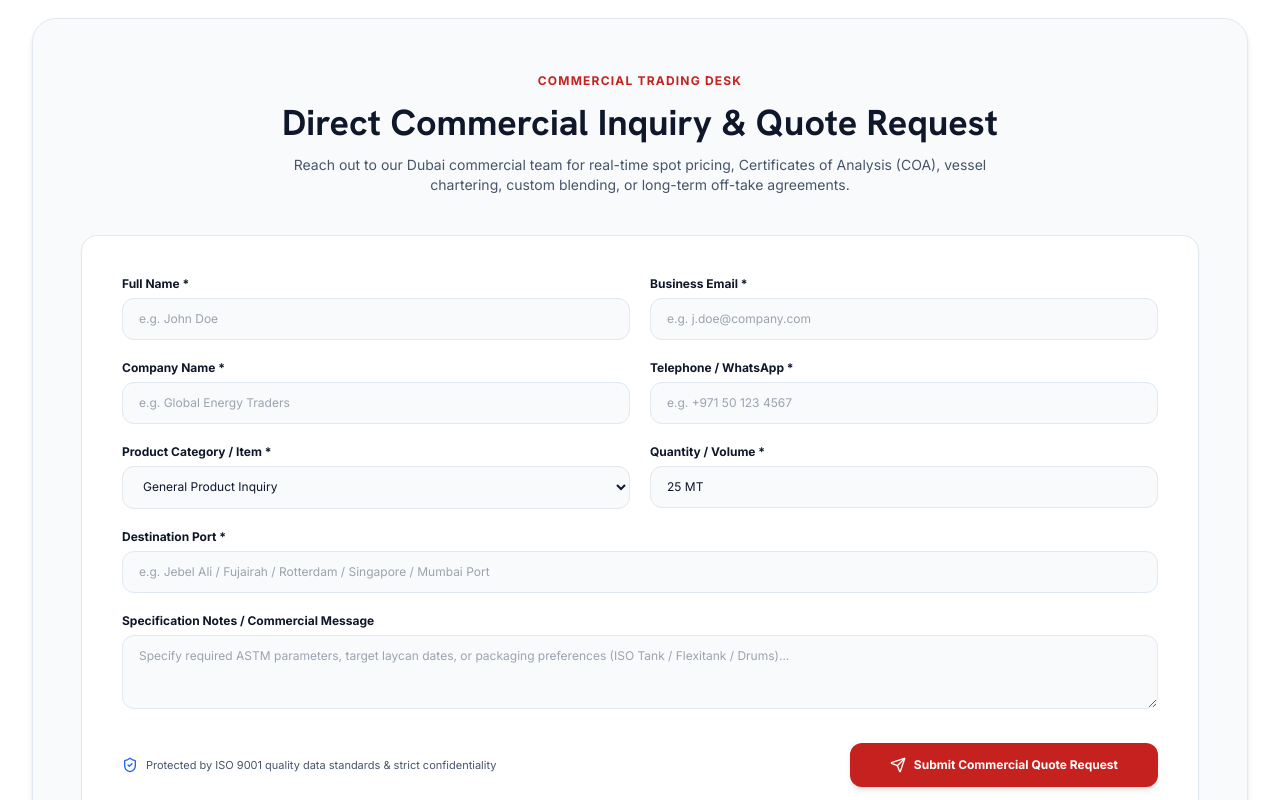
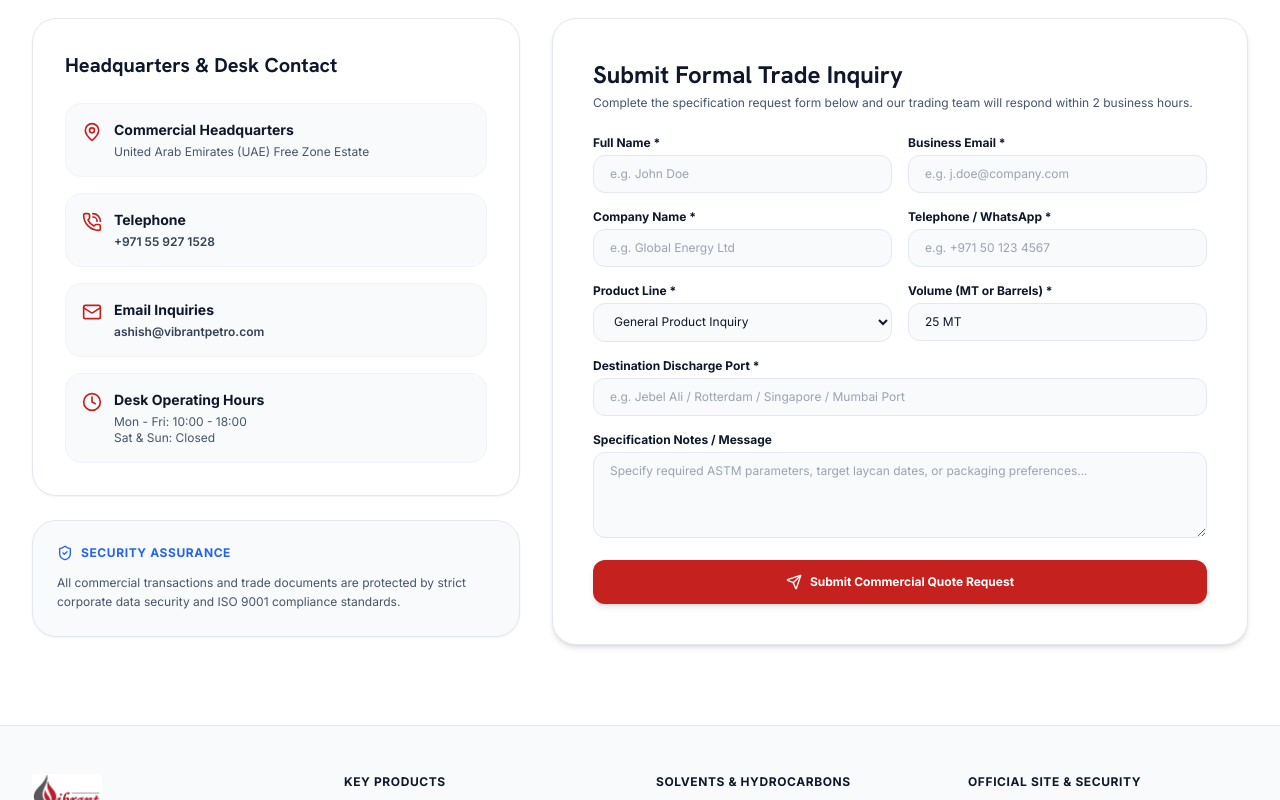
Before and after one commit to BARAD-IDRISH/vibrant-petrochem, a Next.js app: page / in a window 1280 px wide. Shown: the part 3580-4380 px from the top of the page. Built offline with nearby package versions, Linux system fonts and the light colour scheme.

Commit message:
Update Home Direct Inquiry section to match exact 2-column contact layout

```diff
--- a/components/HomeDirectInquiry.tsx
+++ b/components/HomeDirectInquiry.tsx
@@ -1,8 +1,8 @@
 'use client';
 
 import React, { useState } from 'react';
-import { PRODUCTS } from '@/lib/data';
-import { Send, CheckCircle2, ShieldCheck, Mail, PhoneCall } from 'lucide-react';
+import { COMPANY_INFO, PRODUCTS } from '@/lib/data';
+import { PhoneCall, Mail, MapPin, Clock, Send, CheckCircle2, ShieldCheck } from 'lucide-react';
 import { QuoteRequestSchema } from '@/lib/schemas';
 import { z } from 'zod';
 
@@ -48,110 +48,150 @@ export const HomeDirectInquiry: React.FC = () => {
 
   return (
     <section className="max-w-7xl mx-auto px-4 sm:px-6 lg:px-8 pb-20 pt-8">
-      <div className="bg-[#F8FAFC] text-[#0F172A] p-8 sm:p-12 rounded-3xl border border-[#E2E8F0] shadow-md">
-        <div className="max-w-3xl mx-auto text-center space-y-3 mb-10">
-          <span className="text-xs font-bold uppercase tracking-widest text-[#C5221F]">
-            Commercial Trading Desk
-          </span>
-          <h2 className="text-2xl sm:text-4xl font-bold font-display text-[#0F172A]">
-            Direct Commercial Inquiry & Quote Request
-          </h2>
-          <p className="text-xs sm:text-sm text-[#475569] font-normal leading-relaxed">
-            Reach out to our Dubai commercial team for real-time spot pricing, Certificates of Analysis (COA), vessel chartering, custom blending, or long-term off-take agreements.
+      <div className="grid grid-cols-1 lg:grid-cols-12 gap-8 items-start">
+        {/* Left Column: Headquarters & Desk Contact Info */}
+        <div className="lg:col-span-5 space-y-6">
+          <div className="bg-white p-8 rounded-3xl border border-slate-200 shadow-sm space-y-6">
+            <h2 className="text-xl font-bold font-display text-slate-900">Headquarters & Desk Contact</h2>
+
+            <div className="space-y-4 text-xs text-slate-600">
+              <div className="flex items-start space-x-3 p-4 bg-slate-50 rounded-2xl border border-slate-100">
+                <MapPin className="w-5 h-5 text-[#C5221F] shrink-0 mt-0.5" />
+                <div>
+                  <div className="font-bold text-slate-900 text-sm">Commercial Headquarters</div>
+                  <div className="mt-1 text-slate-600">{COMPANY_INFO.address}</div>
+                </div>
+              </div>
+
+              <div className="flex items-start space-x-3 p-4 bg-slate-50 rounded-2xl border border-slate-100">
+                <PhoneCall className="w-5 h-5 text-[#C5221F] shrink-0 mt-0.5" />
+                <div>
+                  <div className="font-bold text-slate-900 text-sm">Telephone</div>
+                  <a href={`tel:${COMPANY_INFO.phone.replace(/\s+/g, '')}`} className="mt-1 block hover:text-[#C5221F] font-semibold text-slate-700 transition-colors">
+                    {COMPANY_INFO.phone}
+                  </a>
+                </div>
+              </div>
+
+              <div className="flex items-start space-x-3 p-4 bg-slate-50 rounded-2xl border border-slate-100">
+                <Mail className="w-5 h-5 text-[#C5221F] shrink-0 mt-0.5" />
+                <div>
+                  <div className="font-bold text-slate-900 text-sm">Email Inquiries</div>
+                  <a href={`mailto:${COMPANY_INFO.email}`} className="mt-1 block hover:text-[#C5221F] font-semibold text-slate-700 transition-colors">
+                    {COMPANY_INFO.email}
+                  </a>
+                </div>
+              </div>
+
+              <div className="flex items-start space-x-3 p-4 bg-slate-50 rounded-2xl border border-slate-100">
+                <Clock className="w-5 h-5 text-[#C5221F] shrink-0 mt-0.5" />
+                <div>
+                  <div className="font-bold text-slate-900 text-sm">Desk Operating Hours</div>
+                  <div className="mt-1 text-slate-600">{COMPANY_INFO.hours.weekdays}</div>
+                  <div className="text-slate-600">{COMPANY_INFO.hours.saturday}</div>
+                </div>
+              </div>
+            </div>
+          </div>
+
+          <div className="bg-[#F8FAFC] text-[#0F172A] p-6 rounded-3xl shadow-sm space-y-3 border border-[#E2E8F0]">
+            <div className="flex items-center space-x-2 text-xs font-bold text-[#2563EB] uppercase tracking-wider">
+              <ShieldCheck className="w-4 h-4" />
+              <span>Security Assurance</span>
+            </div>
+            <p className="text-xs text-[#475569] leading-relaxed">
+              All commercial transactions and trade documents are protected by strict corporate data security and ISO 9001 compliance standards.
             </p>
           </div>
+        </div>
+
+        {/* Right Column: Direct Trade Inquiry Form */}
+        <div className="lg:col-span-7">
+          <div className="bg-white p-8 sm:p-10 rounded-3xl border border-[#E2E8F0] shadow-md">
+            <h2 className="text-2xl font-bold font-display text-[#0F172A] mb-1">Submit Formal Trade Inquiry</h2>
+            <p className="text-xs text-[#475569] mb-6">
+              Complete the specification request form below and our trading team will respond within 2 business hours.
+            </p>
 
             {submitSuccess ? (
-          <div className="bg-emerald-50 border border-emerald-200 text-emerald-900 p-8 sm:p-12 rounded-2xl text-center space-y-4 max-w-2xl mx-auto shadow-sm">
-            <CheckCircle2 className="w-14 h-14 text-emerald-600 mx-auto" />
-            <h3 className="text-2xl font-bold font-display">Inquiry Transmitted Successfully</h3>
-            <p className="text-xs sm:text-sm text-emerald-700 max-w-md mx-auto leading-relaxed">
-              Thank you for contacting Vibrant Petrochem FZE. Our commercial desk has logged your request and will transmit official product specification sheets & freight quotes shortly.
+              <div className="bg-emerald-50 border border-emerald-200 text-emerald-900 p-8 rounded-2xl text-center space-y-4">
+                <CheckCircle2 className="w-12 h-12 text-emerald-600 mx-auto" />
+                <h3 className="text-xl font-bold font-display">Inquiry Received Successfully</h3>
+                <p className="text-xs text-emerald-700 max-w-md mx-auto">
+                  Thank you for contacting Vibrant Petrochem FZE. Our commercial trading desk has received your request and will transmit product specification sheets shortly.
                 </p>
                 <button
-              onClick={() => {
-                setSubmitSuccess(false);
-                setFormData({
-                  fullName: '',
-                  email: '',
-                  phone: '',
-                  companyName: '',
-                  product: '',
-                  volumeMT: '25 MT',
-                  destinationPort: '',
-                  additionalNotes: '',
-                });
-              }}
-              className="bg-emerald-600 hover:bg-emerald-700 text-white text-xs font-bold px-8 py-3 rounded-xl transition-colors shadow-sm mt-2"
+                  onClick={() => setSubmitSuccess(false)}
+                  className="bg-emerald-600 hover:bg-emerald-700 text-white text-xs font-bold px-6 py-2.5 rounded-xl transition-colors shadow-sm"
                 >
-              Submit Another Trade Request
+                  Submit Another Inquiry
                 </button>
               </div>
             ) : (
-          <form onSubmit={handleSubmit} className="bg-white p-6 sm:p-10 rounded-2xl border border-[#E2E8F0] shadow-sm space-y-5">
-            <div className="grid grid-cols-1 sm:grid-cols-2 gap-5">
+              <form onSubmit={handleSubmit} className="space-y-4">
+                <div className="grid grid-cols-1 sm:grid-cols-2 gap-4">
                   <div>
-                <label className="block text-xs font-bold text-[#0F172A] mb-1.5">Full Name *</label>
+                    <label className="block text-xs font-bold text-[#0F172A] mb-1">Full Name *</label>
                     <input
                       type="text"
                       required
                       value={formData.fullName}
                       onChange={(e) => setFormData({ ...formData, fullName: e.target.value })}
                       placeholder="e.g. John Doe"
-                  className="w-full bg-[#F8FAFC] border border-[#E2E8F0] rounded-xl px-4 py-3 text-xs text-[#0F172A] focus:outline-none focus:border-[#C5221F] transition-colors"
+                      className="w-full bg-[#F8FAFC] border border-[#E2E8F0] rounded-xl px-4 py-2.5 text-xs text-[#0F172A] focus:outline-none focus:border-[#C5221F]"
                     />
                     {formErrors.fullName && <p className="text-[10px] text-red-600 mt-1">{formErrors.fullName}</p>}
                   </div>
 
                   <div>
-                <label className="block text-xs font-bold text-[#0F172A] mb-1.5">Business Email *</label>
+                    <label className="block text-xs font-bold text-[#0F172A] mb-1">Business Email *</label>
                     <input
                       type="email"
                       required
                       value={formData.email}
                       onChange={(e) => setFormData({ ...formData, email: e.target.value })}
                       placeholder="e.g. j.doe@company.com"
-                  className="w-full bg-[#F8FAFC] border border-[#E2E8F0] rounded-xl px-4 py-3 text-xs text-[#0F172A] focus:outline-none focus:border-[#C5221F] transition-colors"
+                      className="w-full bg-[#F8FAFC] border border-[#E2E8F0] rounded-xl px-4 py-2.5 text-xs text-[#0F172A] focus:outline-none focus:border-[#C5221F]"
                     />
                     {formErrors.email && <p className="text-[10px] text-red-600 mt-1">{formErrors.email}</p>}
                   </div>
                 </div>
 
-            <div className="grid grid-cols-1 sm:grid-cols-2 gap-5">
+                <div className="grid grid-cols-1 sm:grid-cols-2 gap-4">
                   <div>
-                <label className="block text-xs font-bold text-[#0F172A] mb-1.5">Company Name *</label>
+                    <label className="block text-xs font-bold text-[#0F172A] mb-1">Company Name *</label>
                     <input
                       type="text"
                       required
                       value={formData.companyName}
                       onChange={(e) => setFormData({ ...formData, companyName: e.target.value })}
-                  placeholder="e.g. Global Energy Traders"
-                  className="w-full bg-[#F8FAFC] border border-[#E2E8F0] rounded-xl px-4 py-3 text-xs text-[#0F172A] focus:outline-none focus:border-[#C5221F] transition-colors"
+                      placeholder="e.g. Global Energy Ltd"
+                      className="w-full bg-[#F8FAFC] border border-[#E2E8F0] rounded-xl px-4 py-2.5 text-xs text-[#0F172A] focus:outline-none focus:border-[#C5221F]"
                     />
                     {formErrors.companyName && <p className="text-[10px] text-red-600 mt-1">{formErrors.companyName}</p>}
                   </div>
 
                   <div>
-                <label className="block text-xs font-bold text-[#0F172A] mb-1.5">Telephone / WhatsApp *</label>
+                    <label className="block text-xs font-bold text-[#0F172A] mb-1">Telephone / WhatsApp *</label>
                     <input
                       type="text"
                       required
                       value={formData.phone}
                       onChange={(e) => setFormData({ ...formData, phone: e.target.value })}
                       placeholder="e.g. +971 50 123 4567"
-                  className="w-full bg-[#F8FAFC] border border-[#E2E8F0] rounded-xl px-4 py-3 text-xs text-[#0F172A] focus:outline-none focus:border-[#C5221F] transition-colors"
+                      className="w-full bg-[#F8FAFC] border border-[#E2E8F0] rounded-xl px-4 py-2.5 text-xs text-[#0F172A] focus:outline-none focus:border-[#C5221F]"
                     />
                     {formErrors.phone && <p className="text-[10px] text-red-600 mt-1">{formErrors.phone}</p>}
                   </div>
                 </div>
 
-            <div className="grid grid-cols-1 sm:grid-cols-2 gap-5">
+                <div className="grid grid-cols-1 sm:grid-cols-2 gap-4">
                   <div>
-                <label className="block text-xs font-bold text-[#0F172A] mb-1.5">Product Category / Item *</label>
+                    <label className="block text-xs font-bold text-[#0F172A] mb-1">Product Line *</label>
                     <select
                       value={formData.product}
                       onChange={(e) => setFormData({ ...formData, product: e.target.value })}
-                  className="w-full bg-[#F8FAFC] border border-[#E2E8F0] rounded-xl px-4 py-3 text-xs text-[#0F172A] focus:outline-none focus:border-[#C5221F] transition-colors"
+                      className="w-full bg-[#F8FAFC] border border-[#E2E8F0] rounded-xl px-4 py-2.5 text-xs text-[#0F172A] focus:outline-none focus:border-[#C5221F]"
                     >
                       <option value="">General Product Inquiry</option>
                       {PRODUCTS.map((p) => (
@@ -164,60 +204,55 @@ export const HomeDirectInquiry: React.FC = () => {
                   </div>
 
                   <div>
-                <label className="block text-xs font-bold text-[#0F172A] mb-1.5">Quantity / Volume *</label>
+                    <label className="block text-xs font-bold text-[#0F172A] mb-1">Volume (MT or Barrels) *</label>
                     <input
                       type="text"
                       required
                       value={formData.volumeMT}
                       onChange={(e) => setFormData({ ...formData, volumeMT: e.target.value })}
-                  placeholder="e.g. 500 MT / 1,000 Barrels"
-                  className="w-full bg-[#F8FAFC] border border-[#E2E8F0] rounded-xl px-4 py-3 text-xs text-[#0F172A] focus:outline-none focus:border-[#C5221F] transition-colors"
+                      placeholder="e.g. 500 MT"
+                      className="w-full bg-[#F8FAFC] border border-[#E2E8F0] rounded-xl px-4 py-2.5 text-xs text-[#0F172A] focus:outline-none focus:border-[#C5221F]"
                     />
                     {formErrors.volumeMT && <p className="text-[10px] text-red-600 mt-1">{formErrors.volumeMT}</p>}
                   </div>
                 </div>
 
                 <div>
-              <label className="block text-xs font-bold text-[#0F172A] mb-1.5">Destination Port *</label>
+                  <label className="block text-xs font-bold text-[#0F172A] mb-1">Destination Discharge Port *</label>
                   <input
                     type="text"
                     required
                     value={formData.destinationPort}
                     onChange={(e) => setFormData({ ...formData, destinationPort: e.target.value })}
-                placeholder="e.g. Jebel Ali / Fujairah / Rotterdam / Singapore / Mumbai Port"
-                className="w-full bg-[#F8FAFC] border border-[#E2E8F0] rounded-xl px-4 py-3 text-xs text-[#0F172A] focus:outline-none focus:border-[#C5221F] transition-colors"
+                    placeholder="e.g. Jebel Ali / Rotterdam / Singapore / Mumbai Port"
+                    className="w-full bg-[#F8FAFC] border border-[#E2E8F0] rounded-xl px-4 py-2.5 text-xs text-[#0F172A] focus:outline-none focus:border-[#C5221F]"
                   />
                   {formErrors.destinationPort && <p className="text-[10px] text-red-600 mt-1">{formErrors.destinationPort}</p>}
                 </div>
 
                 <div>
-              <label className="block text-xs font-bold text-[#0F172A] mb-1.5">Specification Notes / Commercial Message</label>
+                  <label className="block text-xs font-bold text-[#0F172A] mb-1">Specification Notes / Message</label>
                   <textarea
-                rows={3}
+                    rows={4}
                     value={formData.additionalNotes}
                     onChange={(e) => setFormData({ ...formData, additionalNotes: e.target.value })}
-                placeholder="Specify required ASTM parameters, target laycan dates, or packaging preferences (ISO Tank / Flexitank / Drums)..."
-                className="w-full bg-[#F8FAFC] border border-[#E2E8F0] rounded-xl px-4 py-3 text-xs text-[#0F172A] focus:outline-none focus:border-[#C5221F] transition-colors"
+                    placeholder="Specify required ASTM parameters, target laycan dates, or packaging preferences..."
+                    className="w-full bg-[#F8FAFC] border border-[#E2E8F0] rounded-xl px-4 py-2.5 text-xs text-[#0F172A] focus:outline-none focus:border-[#C5221F]"
                   />
-            </div>
-
-            <div className="flex flex-col sm:flex-row items-center justify-between gap-4 pt-2">
-              <div className="flex items-center space-x-2 text-[11px] text-[#475569]">
-                <ShieldCheck className="w-4 h-4 text-[#2563EB] shrink-0" />
-                <span>Protected by ISO 9001 quality data standards & strict confidentiality</span>
                 </div>
 
                 <button
                   type="submit"
                   disabled={isSubmitting}
-                className="w-full sm:w-auto bg-[#C5221F] hover:bg-[#A31B19] text-white text-xs font-bold px-10 py-3.5 rounded-xl transition-all shadow-md flex items-center justify-center space-x-2 hover:scale-[1.02]"
+                  className="w-full bg-[#C5221F] hover:bg-[#A31B19] text-white text-xs font-bold py-3.5 rounded-xl transition-all shadow-md flex items-center justify-center space-x-2"
                 >
                   <Send className="w-4 h-4" />
                   <span>{isSubmitting ? 'Transmitting Request...' : 'Submit Commercial Quote Request'}</span>
                 </button>
-            </div>
               </form>
             )}
+          </div>
+        </div>
       </div>
     </section>
   );
```
Lines whose indentation alone changed are shown as unchanged.
